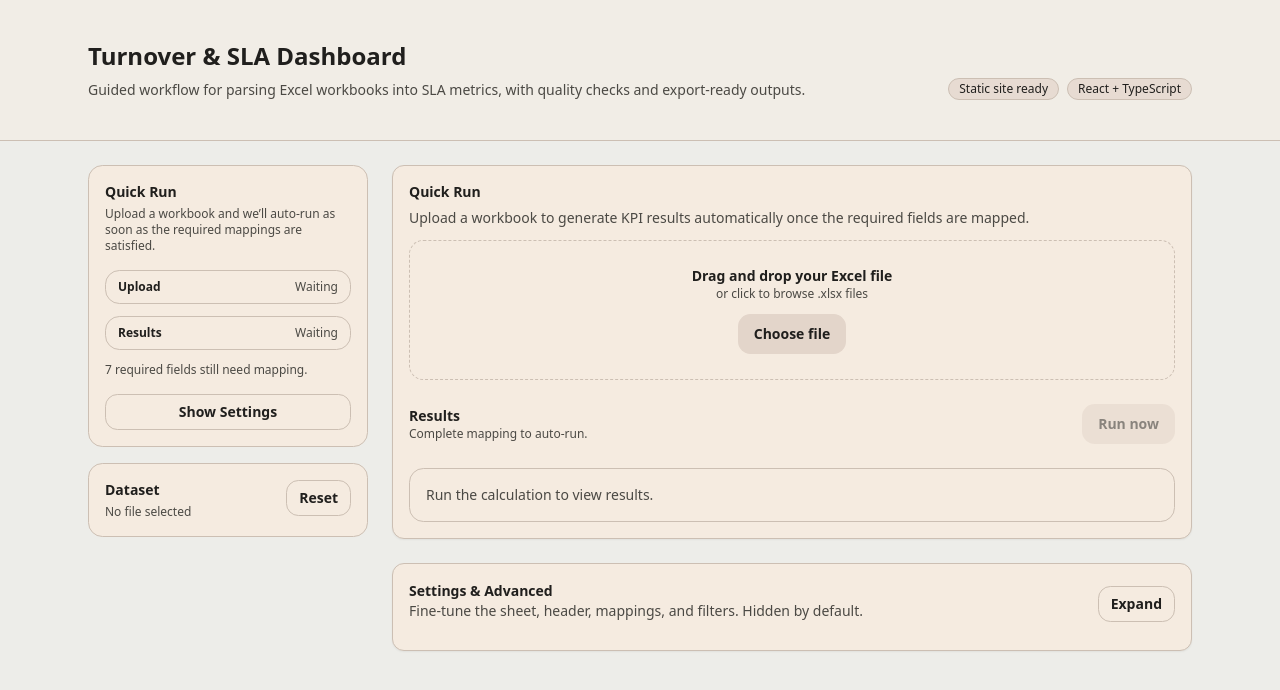
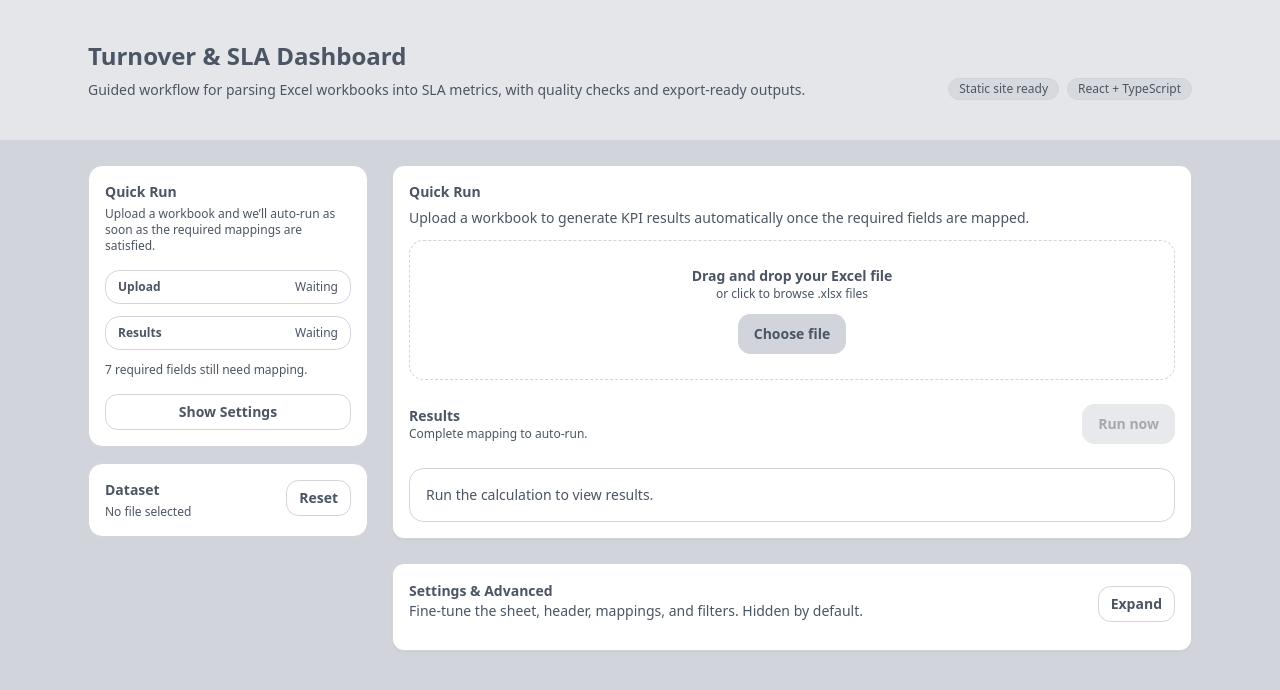
Before and after one commit to MisterBottom-png/Kuluplanner, a React (Vite) app: page / in a window 1280 px wide. Shown: the top 690 px of the page. Built offline with nearby package versions, Linux system fonts and the light colour scheme.

Commit message:
Update theme palette tokens

```diff
--- a/src/styles/globals.css
+++ b/src/styles/globals.css
@@ -11,33 +11,33 @@
   - Almond Silk:  #d5bdaf
 */
 :root {
-  --background: 60 10% 92%;
-  --foreground: 40 5% 12%;
+  --background: 216 12% 84%;
+  --foreground: 215 14% 34%;
 
-  --card: 31 51% 92%;
-  --card-foreground: 40 5% 12%;
+  --card: 0 0% 100%;
+  --card-foreground: 215 14% 34%;
 
-  --popover: 31 51% 92%;
-  --popover-foreground: 40 5% 12%;
+  --popover: 0 0% 100%;
+  --popover-foreground: 215 14% 34%;
 
-  --primary: 22 31% 76%;
-  --primary-foreground: 40 5% 12%;
+  --primary: 196 100% 33%;
+  --primary-foreground: 0 0% 100%;
 
-  --secondary: 26 31% 84%;
-  --secondary-foreground: 40 5% 12%;
+  --secondary: 216 12% 84%;
+  --secondary-foreground: 215 14% 34%;
 
-  --muted: 30 20% 80%;
-  --muted-foreground: 40 5% 28%;
+  --muted: 216 12% 84%;
+  --muted-foreground: 215 14% 34%;
 
-  --accent: 30 20% 80%;
-  --accent-foreground: 40 5% 12%;
+  --accent: 216 12% 84%;
+  --accent-foreground: 215 14% 34%;
 
   --destructive: 0 72% 51%;
   --destructive-foreground: 0 0% 100%;
 
-  --border: 30 20% 75%;
-  --input: 30 20% 75%;
-  --ring: 22 31% 76%;
+  --border: 216 12% 84%;
+  --input: 216 12% 84%;
+  --ring: 215 100% 34%;
 
   --radius: 0.9rem;
 }
--- a/tailwind.config.js
+++ b/tailwind.config.js
@@ -11,6 +11,11 @@ export default {
     },
     extend: {
       colors: {
+        'rich-cerulean': '#007BA7',
+        'cobalt-blue': '#0047AB',
+        'iron-grey': '#4B5563',
+        'shadow-grey': '#D1D5DB',
+        black: '#000000',
         border: 'hsl(var(--border))',
         input: 'hsl(var(--input))',
         ring: 'hsl(var(--ring))',
```
